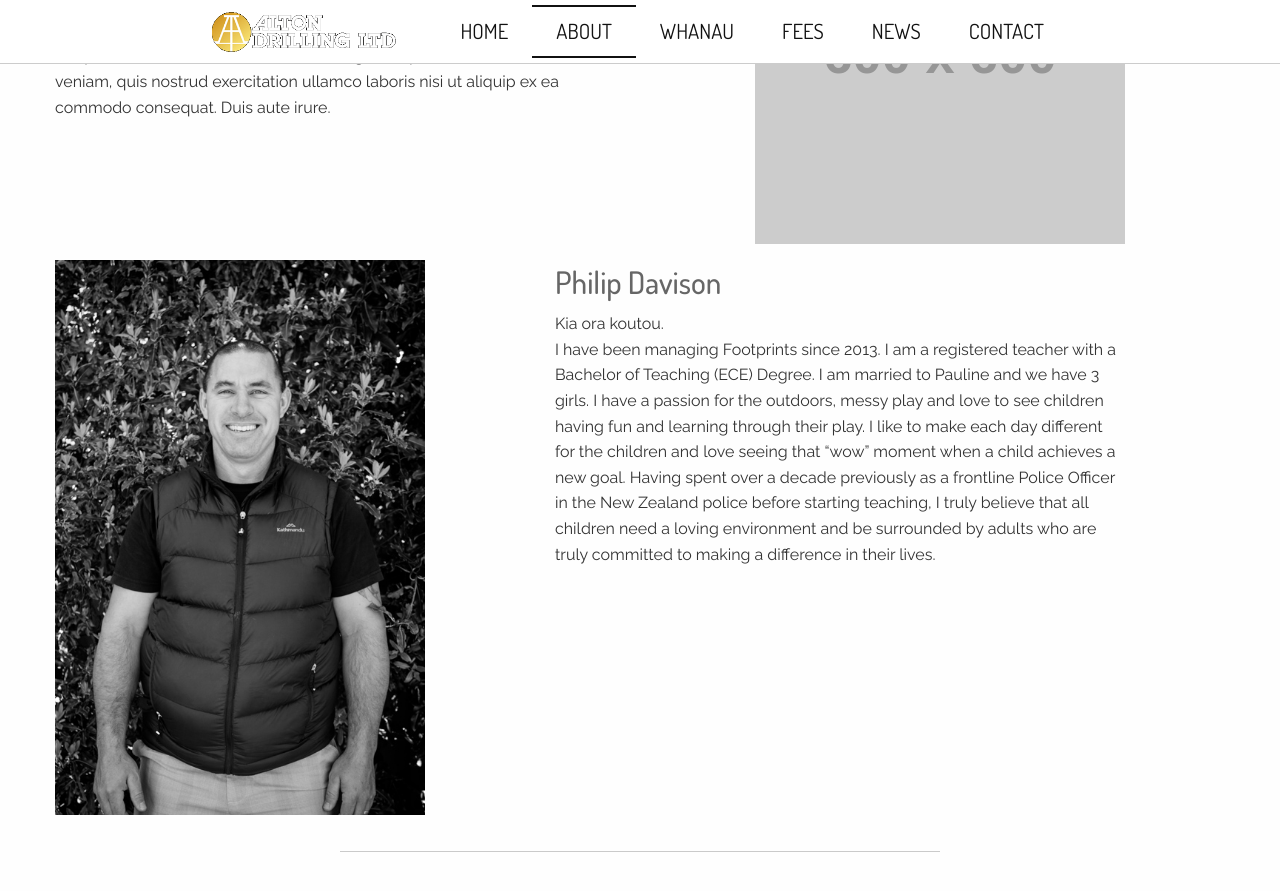
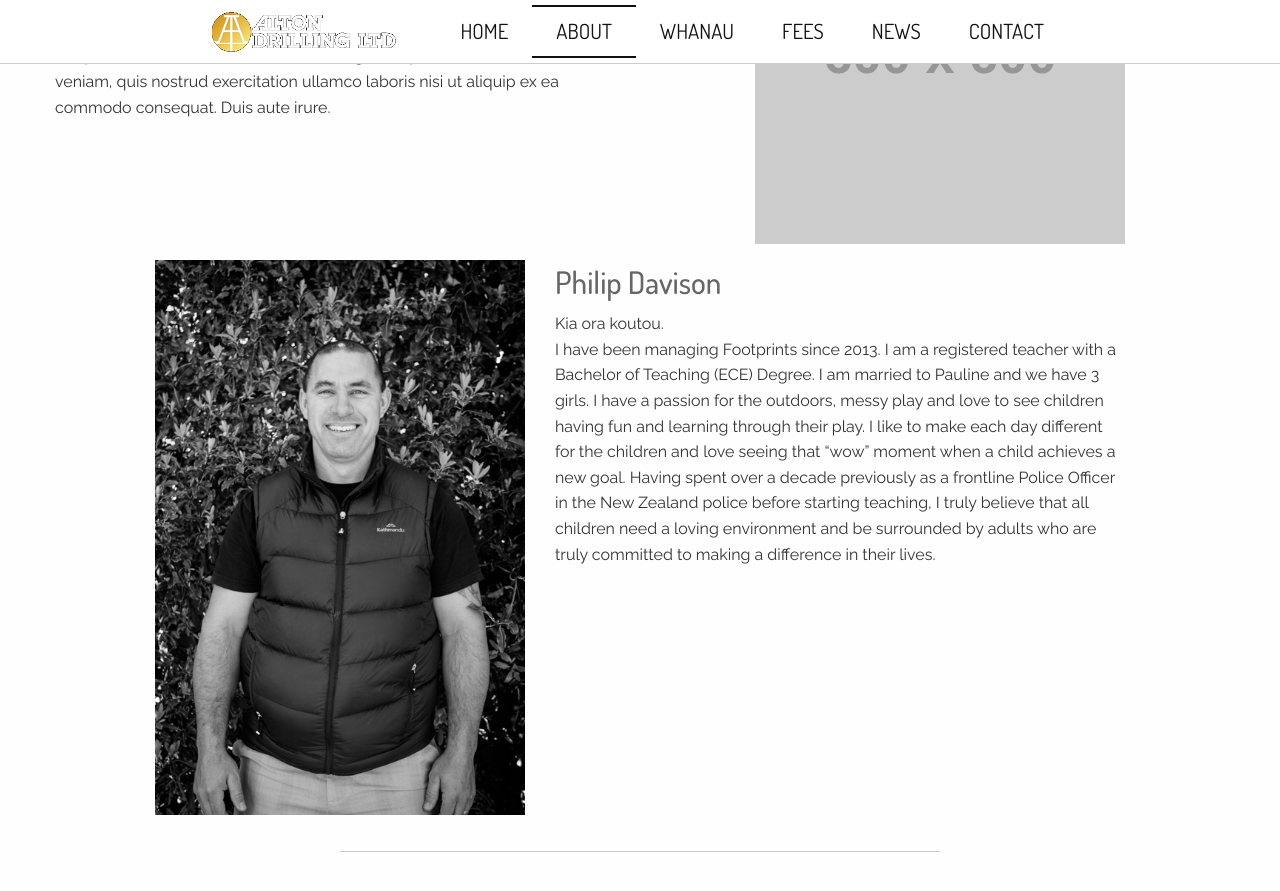
Before and after one commit to viv-b/footprints-preschool, a Jekyll site: the page built from about.html, in a window 1280 px wide and 900 px high, scrolled down 346 px. Shown: the top 891 px of the window. Built offline with Jekyll 4.4.1, drawn with Linux system fonts in a browser that asks for light colours; nearby versions of some CDN libraries.

Commit message:
Updated 'about.html' via CloudCannon

```diff
--- a/about.html
+++ b/about.html
@@ -35,13 +35,13 @@
 
             {% for person in sorted_staff %}
 
-            <div class="medium-4 large-4 cell">
+            <div class="medium-4 large-offset-1 large-4 cell">
                 {% if person.image %}
                     <p><img src="{{ site.baseurl }}{{ person.image }}" alt="{{ person.name }}" /></p>
                 {% endif %}
             </div>
 
-            <div class="medium-8 large-offset-1 large-6 cell">
+            <div class="medium-8 large-6 cell">
                 <h3>{{ person.name }}</h3>
                 {{ person content }}
             </div>
```
